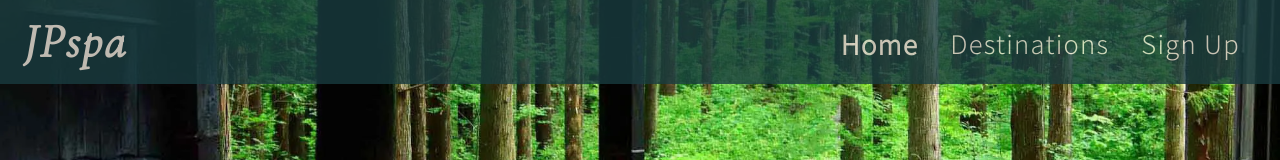
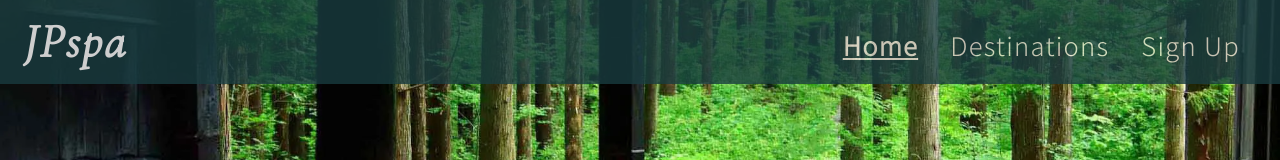
Before and after one commit to Chikayo-k/pp1-hotspring-ck, a plain HTML site: page index.html in a window 1280 px wide. In both pictures the pointer is over the link 75 px from the left and 41 px from the top of the page. Shown: the top 160 px of the page. Drawn offline with Linux system fonts and the light colour scheme.

Commit message:
Changed navigation style when its selected and hover

```diff
--- a/assets/css/style.css
+++ b/assets/css/style.css
@@ -38,11 +38,6 @@ blockquote {
   font-size: 1.6rem;
 }
 
-a:hover {
-  font-size: 120%;
-  font-weight: bold;
-}
-
 /* paddings around the contents */
 #hotspringInJP,
 #benefits,
@@ -79,7 +74,7 @@ header ul {
 
 .active {
   font-weight: bold;
-  font-size: 103%;
+  text-decoration: underline;
 }
 
 nav {
@@ -89,6 +84,11 @@ nav {
   left: 0;
   display: none;
   top: 100%;
+}
+
+a:hover {
+  font-weight: bold;
+  color: white;
 }
 
 #menu-items {
```
